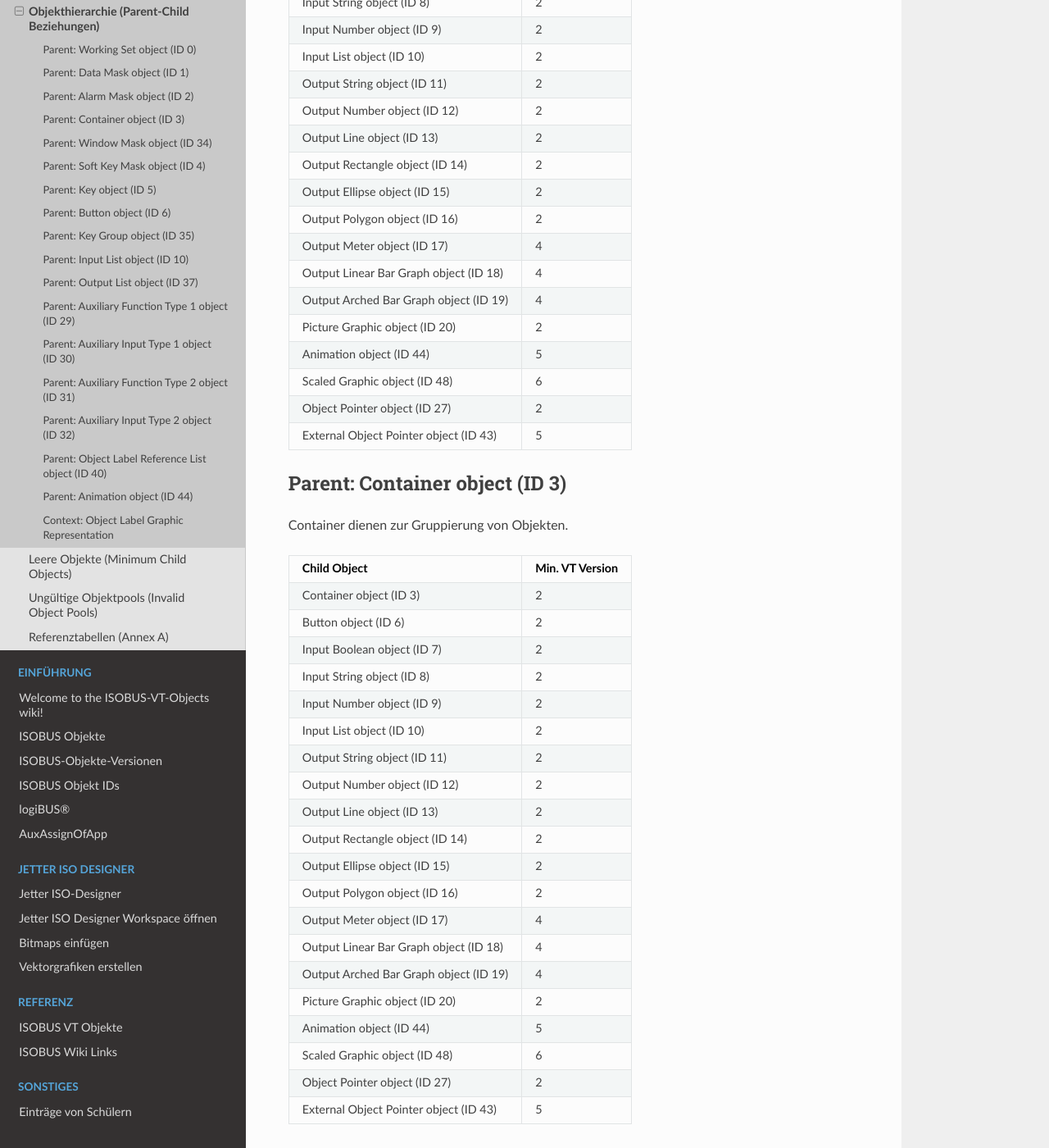
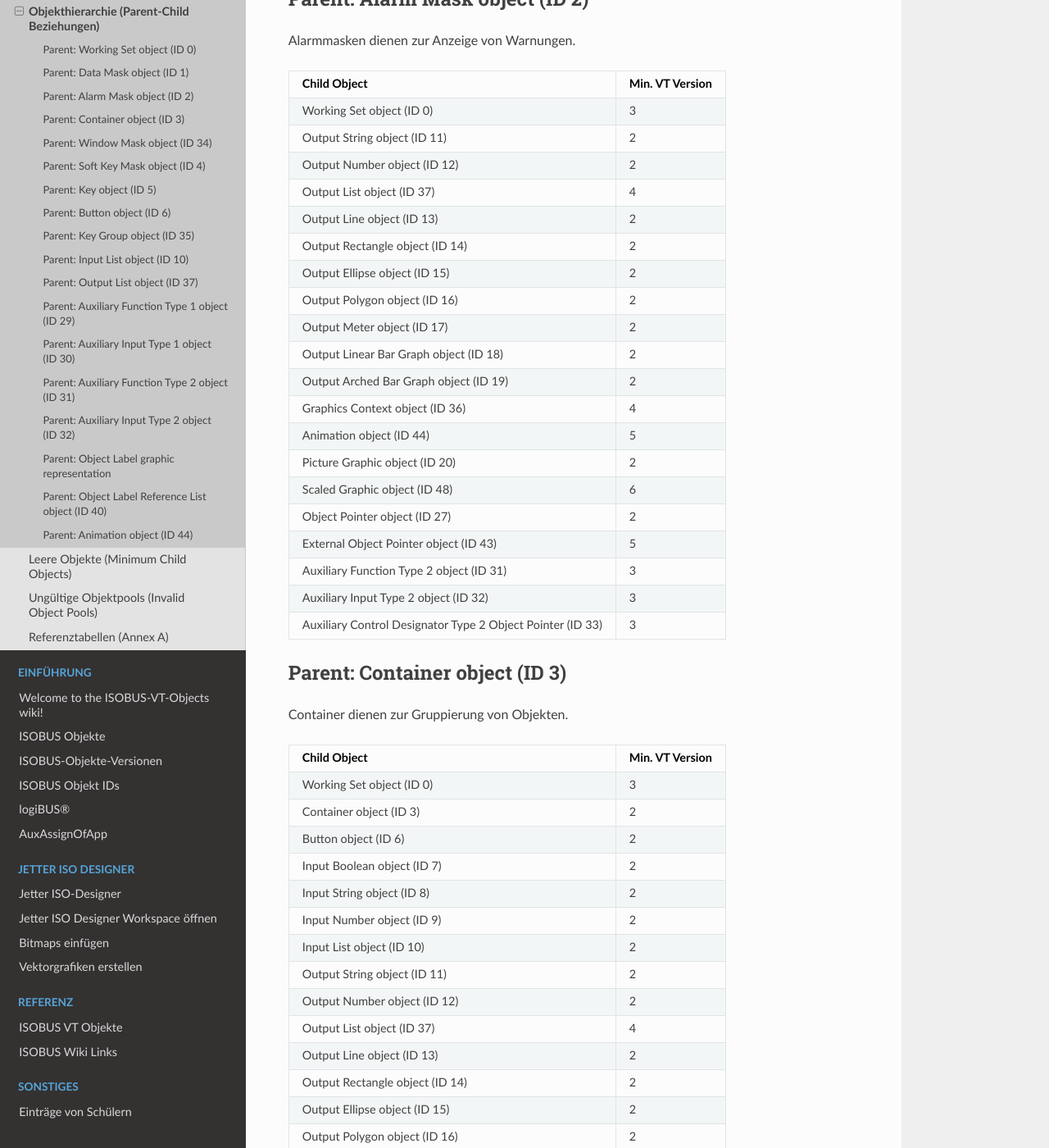
Before and after one commit to Meisterschulen-am-Ostbahnhof-Munchen/ISOBUS-VT-Objects-docs, a Sphinx documentation site: the page built from docs/Objekthierarchie.md, in a window 1280 px wide and 1400 px high, scrolled down 1999 px. Shown: the whole window at 82% size. Built offline with Sphinx 7.4.7 and the Read the Docs theme 3.1.0, drawn with Linux system fonts in a browser that asks for light colours; some of the changed text lies outside the part shown.

````diff
--- a/docs/Objekthierarchie.md
+++ b/docs/Objekthierarchie.md
@@ -2,6 +2,7 @@
 
 ```{index} single: Objekthierarchie
 ```
+
 
 Diese Seite basiert auf **Tabelle A.2 — Allowed hierarchical relationships of objects** der ISO 11783-6:2018 (Annex A). Sie definiert, welche Objekte (Child) in welchen anderen Objekten (Parent) enthalten sein dürfen.
 
@@ -15,6 +16,7 @@
 | Container object (ID 3) | 4 |
 | Output String object (ID 11) | 2 |
 | Output Number object (ID 12) | 2 |
+| Output List object (ID 37) | 4 |
 | Output Line object (ID 13) | 2 |
 | Output Rectangle object (ID 14) | 2 |
 | Output Ellipse object (ID 15) | 2 |
@@ -22,16 +24,17 @@
 | Output Meter object (ID 17) | 4 |
 | Output Linear Bar Graph object (ID 18) | 4 |
 | Output Arched Bar Graph object (ID 19) | 4 |
+| Graphics Context object (ID 36) | 4 |
 | Picture Graphic object (ID 20) | 2 |
 | Scaled Graphic object (ID 48) | 6 |
 | Object Pointer object (ID 27) | 4 |
-| External Object Pointer object (ID 43) | 5 |
 
 ## Parent: Data Mask object (ID 1)
 Die Datenmaske ist der Hauptanzeigebereich für die Bedienung.
 
 | Child Object | Min. VT Version |
 | :--- | :--- |
+| Working Set object (ID 0) | 3 |
 | Container object (ID 3) | 2 |
 | Button object (ID 6) | 2 |
 | Input Boolean object (ID 7) | 2 |
@@ -40,24 +43,56 @@
 | Input List object (ID 10) | 2 |
 | Output String object (ID 11) | 2 |
 | Output Number object (ID 12) | 2 |
+| Output List object (ID 37) | 4 |
 | Output Line object (ID 13) | 2 |
 | Output Rectangle object (ID 14) | 2 |
 | Output Ellipse object (ID 15) | 2 |
 | Output Polygon object (ID 16) | 2 |
-| Output Meter object (ID 17) | 4 |
-| Output Linear Bar Graph object (ID 18) | 4 |
-| Output Arched Bar Graph object (ID 19) | 4 |
+| Output Meter object (ID 17) | 2 |
+| Output Linear Bar Graph object (ID 18) | 2 |
+| Output Arched Bar Graph object (ID 19) | 2 |
+| Graphics Context object (ID 36) | 4 |
+| Animation object (ID 44) | 5 |
 | Picture Graphic object (ID 20) | 2 |
-| Animation object (ID 44) | 5 |
 | Scaled Graphic object (ID 48) | 6 |
 | Object Pointer object (ID 27) | 2 |
 | External Object Pointer object (ID 43) | 5 |
+| Auxiliary Function Type 2 object (ID 31) | 3 |
+| Auxiliary Input Type 2 object (ID 32) | 3 |
+| Auxiliary Control Designator Type 2 Object Pointer (ID 33) | 3 |
 
 ## Parent: Alarm Mask object (ID 2)
 Alarmmasken dienen zur Anzeige von Warnungen.
 
 | Child Object | Min. VT Version |
 | :--- | :--- |
+| Working Set object (ID 0) | 3 |
+| Output String object (ID 11) | 2 |
+| Output Number object (ID 12) | 2 |
+| Output List object (ID 37) | 4 |
+| Output Line object (ID 13) | 2 |
+| Output Rectangle object (ID 14) | 2 |
+| Output Ellipse object (ID 15) | 2 |
+| Output Polygon object (ID 16) | 2 |
+| Output Meter object (ID 17) | 2 |
+| Output Linear Bar Graph object (ID 18) | 2 |
+| Output Arched Bar Graph object (ID 19) | 2 |
+| Graphics Context object (ID 36) | 4 |
+| Animation object (ID 44) | 5 |
+| Picture Graphic object (ID 20) | 2 |
+| Scaled Graphic object (ID 48) | 6 |
+| Object Pointer object (ID 27) | 2 |
+| External Object Pointer object (ID 43) | 5 |
+| Auxiliary Function Type 2 object (ID 31) | 3 |
+| Auxiliary Input Type 2 object (ID 32) | 3 |
+| Auxiliary Control Designator Type 2 Object Pointer (ID 33) | 3 |
+
+## Parent: Container object (ID 3)
+Container dienen zur Gruppierung von Objekten.
+
+| Child Object | Min. VT Version |
+| :--- | :--- |
+| Working Set object (ID 0) | 3 |
 | Container object (ID 3) | 2 |
 | Button object (ID 6) | 2 |
 | Input Boolean object (ID 7) | 2 |
@@ -66,50 +101,30 @@
 | Input List object (ID 10) | 2 |
 | Output String object (ID 11) | 2 |
 | Output Number object (ID 12) | 2 |
+| Output List object (ID 37) | 4 |
 | Output Line object (ID 13) | 2 |
 | Output Rectangle object (ID 14) | 2 |
 | Output Ellipse object (ID 15) | 2 |
 | Output Polygon object (ID 16) | 2 |
-| Output Meter object (ID 17) | 4 |
-| Output Linear Bar Graph object (ID 18) | 4 |
-| Output Arched Bar Graph object (ID 19) | 4 |
+| Output Meter object (ID 17) | 2 |
+| Output Linear Bar Graph object (ID 18) | 2 |
+| Output Arched Bar Graph object (ID 19) | 2 |
+| Graphics Context object (ID 36) | 4 |
+| Animation object (ID 44) | 5 |
 | Picture Graphic object (ID 20) | 2 |
-| Animation object (ID 44) | 5 |
 | Scaled Graphic object (ID 48) | 6 |
 | Object Pointer object (ID 27) | 2 |
 | External Object Pointer object (ID 43) | 5 |
-
-## Parent: Container object (ID 3)
-Container dienen zur Gruppierung von Objekten.
-
-| Child Object | Min. VT Version |
-| :--- | :--- |
-| Container object (ID 3) | 2 |
-| Button object (ID 6) | 2 |
-| Input Boolean object (ID 7) | 2 |
-| Input String object (ID 8) | 2 |
-| Input Number object (ID 9) | 2 |
-| Input List object (ID 10) | 2 |
-| Output String object (ID 11) | 2 |
-| Output Number object (ID 12) | 2 |
-| Output Line object (ID 13) | 2 |
-| Output Rectangle object (ID 14) | 2 |
-| Output Ellipse object (ID 15) | 2 |
-| Output Polygon object (ID 16) | 2 |
-| Output Meter object (ID 17) | 4 |
-| Output Linear Bar Graph object (ID 18) | 4 |
-| Output Arched Bar Graph object (ID 19) | 4 |
-| Picture Graphic object (ID 20) | 2 |
-| Animation object (ID 44) | 5 |
-| Scaled Graphic object (ID 48) | 6 |
-| Object Pointer object (ID 27) | 2 |
-| External Object Pointer object (ID 43) | 5 |
+| Auxiliary Function Type 2 object (ID 31) | 3 |
+| Auxiliary Input Type 2 object (ID 32) | 3 |
+| Auxiliary Control Designator Type 2 Object Pointer (ID 33) | 3 |
 
 ## Parent: Window Mask object (ID 34)
 Fenstermasken werden in User-Layouts verwendet.
 
 | Child Object | Min. VT Version |
 | :--- | :--- |
+| Working Set object (ID 0) | 4 |
 | Container object (ID 3) | 4 |
 | Button object (ID 6) | 4 |
 | Input Boolean object (ID 7) | 4 |
@@ -118,6 +133,7 @@
 | Input List object (ID 10) | 4 |
 | Output String object (ID 11) | 4 |
 | Output Number object (ID 12) | 4 |
+| Output List object (ID 37) | 4 |
 | Output Line object (ID 13) | 4 |
 | Output Rectangle object (ID 14) | 4 |
 | Output Ellipse object (ID 15) | 4 |
@@ -125,11 +141,15 @@
 | Output Meter object (ID 17) | 4 |
 | Output Linear Bar Graph object (ID 18) | 4 |
 | Output Arched Bar Graph object (ID 19) | 4 |
+| Graphics Context object (ID 36) | 4 |
+| Animation object (ID 44) | 5 |
 | Picture Graphic object (ID 20) | 4 |
-| Animation object (ID 44) | 5 |
 | Scaled Graphic object (ID 48) | 6 |
 | Object Pointer object (ID 27) | 4 |
 | External Object Pointer object (ID 43) | 5 |
+| Auxiliary Function Type 2 object (ID 31) | 6 |
+| Auxiliary Input Type 2 object (ID 32) | 6 |
+| Auxiliary Control Designator Type 2 Object Pointer (ID 33) | 4 |
 
 ## Parent: Soft Key Mask object (ID 4)
 Definiert die Belegung der Softkeys.
@@ -145,9 +165,11 @@
 
 | Child Object | Min. VT Version |
 | :--- | :--- |
+| Working Set object (ID 0) | 4 |
 | Container object (ID 3) | 2 |
 | Output String object (ID 11) | 2 |
 | Output Number object (ID 12) | 2 |
+| Output List object (ID 37) | 4 |
 | Output Line object (ID 13) | 2 |
 | Output Rectangle object (ID 14) | 2 |
 | Output Ellipse object (ID 15) | 2 |
@@ -155,8 +177,9 @@
 | Output Meter object (ID 17) | 4 |
 | Output Linear Bar Graph object (ID 18) | 4 |
 | Output Arched Bar Graph object (ID 19) | 4 |
+| Graphics Context object (ID 36) | 4 |
+| Animation object (ID 44) | 5 |
 | Picture Graphic object (ID 20) | 2 |
-| Animation object (ID 44) | 5 |
 | Scaled Graphic object (ID 48) | 6 |
 | Object Pointer object (ID 27) | 2 |
 | External Object Pointer object (ID 43) | 5 |
@@ -166,9 +189,11 @@
 
 | Child Object | Min. VT Version |
 | :--- | :--- |
+| Working Set object (ID 0) | 4 |
 | Container object (ID 3) | 2 |
 | Output String object (ID 11) | 2 |
 | Output Number object (ID 12) | 2 |
+| Output List object (ID 37) | 4 |
 | Output Line object (ID 13) | 2 |
 | Output Rectangle object (ID 14) | 2 |
 | Output Ellipse object (ID 15) | 2 |
@@ -176,8 +201,9 @@
 | Output Meter object (ID 17) | 4 |
 | Output Linear Bar Graph object (ID 18) | 4 |
 | Output Arched Bar Graph object (ID 19) | 4 |
+| Graphics Context object (ID 36) | 4 |
+| Animation object (ID 44) | 5 |
 | Picture Graphic object (ID 20) | 2 |
-| Animation object (ID 44) | 5 |
 | Scaled Graphic object (ID 48) | 6 |
 | Object Pointer object (ID 27) | 2 |
 | External Object Pointer object (ID 43) | 5 |
@@ -196,18 +222,11 @@
 
 | Child Object | Min. VT Version |
 | :--- | :--- |
-| Container object (ID 3) | 4 |
+| Working Set object (ID 0) | 4 |
 | Output String object (ID 11) | 2 |
 | Output Number object (ID 12) | 2 |
-| Output Line object (ID 13) | 4 |
-| Output Rectangle object (ID 14) | 4 |
-| Output Ellipse object (ID 15) | 4 |
-| Output Polygon object (ID 16) | 4 |
-| Output Meter object (ID 17) | 4 |
-| Output Linear Bar Graph object (ID 18) | 4 |
-| Output Arched Bar Graph object (ID 19) | 4 |
+| Output List object (ID 37) | 4 |
 | Picture Graphic object (ID 20) | 2 |
-| Animation object (ID 44) | 5 |
 | Scaled Graphic object (ID 48) | 6 |
 | Object Pointer object (ID 27) | 4 |
 | External Object Pointer object (ID 43) | 5 |
@@ -217,9 +236,16 @@
 
 | Child Object | Min. VT Version |
 | :--- | :--- |
+| Working Set object (ID 0) | 4 |
 | Container object (ID 3) | 4 |
+| Button object (ID 6) | 4 |
+| Input Boolean object (ID 7) | 4 |
+| Input String object (ID 8) | 4 |
+| Input Number object (ID 9) | 4 |
+| Input List object (ID 10) | 4 |
 | Output String object (ID 11) | 4 |
 | Output Number object (ID 12) | 4 |
+| Output List object (ID 37) | 4 |
 | Output Line object (ID 13) | 4 |
 | Output Rectangle object (ID 14) | 4 |
 | Output Ellipse object (ID 15) | 4 |
@@ -227,11 +253,15 @@
 | Output Meter object (ID 17) | 4 |
 | Output Linear Bar Graph object (ID 18) | 4 |
 | Output Arched Bar Graph object (ID 19) | 4 |
+| Graphics Context object (ID 36) | 4 |
+| Animation object (ID 44) | 5 |
 | Picture Graphic object (ID 20) | 4 |
-| Animation object (ID 44) | 5 |
 | Scaled Graphic object (ID 48) | 6 |
 | Object Pointer object (ID 27) | 4 |
 | External Object Pointer object (ID 43) | 5 |
+| Auxiliary Function Type 2 object (ID 31) | 6 |
+| Auxiliary Input Type 2 object (ID 32) | 6 |
+| Auxiliary Control Designator Type 2 Object Pointer (ID 33) | 4 |
 
 ## Parent: Auxiliary Function Type 1 object (ID 29)
 Designator für Hilfsfunktionen (veraltet).
@@ -244,20 +274,30 @@
 | Output Rectangle object (ID 14) | 2 |
 | Output Ellipse object (ID 15) | 2 |
 | Output Polygon object (ID 16) | 2 |
-| Output Meter object (ID 17) | 4 |
-| Output Linear Bar Graph object (ID 18) | 4 |
-| Output Arched Bar Graph object (ID 19) | 4 |
 | Picture Graphic object (ID 20) | 2 |
-| Object Pointer object (ID 27) | 2 |
-| External Object Pointer object (ID 43) | 5 |
 
 ## Parent: Auxiliary Input Type 1 object (ID 30)
 Designator für Hilfseingänge (veraltet).
 
 | Child Object | Min. VT Version |
 | :--- | :--- |
+| Output String object (ID 11) | 2 |
+| Output Number object (ID 12) | 2 |
+| Output Line object (ID 13) | 2 |
+| Output Rectangle object (ID 14) | 2 |
+| Output Ellipse object (ID 15) | 2 |
+| Output Polygon object (ID 16) | 2 |
+| Picture Graphic object (ID 20) | 2 |
+
+## Parent: Auxiliary Function Type 2 object (ID 31)
+Designator für Hilfsfunktionen.
+
+| Child Object | Min. VT Version |
+| :--- | :--- |
+| Container object (ID 3) | 3 |
 | Output String object (ID 11) | 3 |
 | Output Number object (ID 12) | 3 |
+| Output List object (ID 37) | 4 |
 | Output Line object (ID 13) | 3 |
 | Output Rectangle object (ID 14) | 3 |
 | Output Ellipse object (ID 15) | 3 |
@@ -265,37 +305,20 @@
 | Output Meter object (ID 17) | 3 |
 | Output Linear Bar Graph object (ID 18) | 3 |
 | Output Arched Bar Graph object (ID 19) | 3 |
+| Graphics Context object (ID 36) | 4 |
 | Picture Graphic object (ID 20) | 3 |
-| Object Pointer object (ID 27) | 3 |
-| External Object Pointer object (ID 43) | 5 |
-
-## Parent: Auxiliary Function Type 2 object (ID 31)
-Designator für Hilfsfunktionen.
-
-| Child Object | Min. VT Version |
-| :--- | :--- |
-| Output String object (ID 11) | 3 |
-| Output Number object (ID 12) | 3 |
-| Output Line object (ID 13) | 3 |
-| Output Rectangle object (ID 14) | 3 |
-| Output Ellipse object (ID 15) | 3 |
-| Output Polygon object (ID 16) | 3 |
-| Output Meter object (ID 17) | 4 |
-| Output Linear Bar Graph object (ID 18) | 4 |
-| Output Arched Bar Graph object (ID 19) | 4 |
-| Picture Graphic object (ID 20) | 3 |
-| Animation object (ID 44) | 5 |
 | Scaled Graphic object (ID 48) | 6 |
 | Object Pointer object (ID 27) | 3 |
-| External Object Pointer object (ID 43) | 5 |
 
 ## Parent: Auxiliary Input Type 2 object (ID 32)
 Designator für Hilfseingänge.
 
 | Child Object | Min. VT Version |
 | :--- | :--- |
+| Container object (ID 3) | 3 |
 | Output String object (ID 11) | 3 |
 | Output Number object (ID 12) | 3 |
+| Output List object (ID 37) | 4 |
 | Output Line object (ID 13) | 3 |
 | Output Rectangle object (ID 14) | 3 |
 | Output Ellipse object (ID 15) | 3 |
@@ -303,20 +326,20 @@
 | Output Meter object (ID 17) | 3 |
 | Output Linear Bar Graph object (ID 18) | 3 |
 | Output Arched Bar Graph object (ID 19) | 3 |
+| Graphics Context object (ID 36) | 4 |
 | Picture Graphic object (ID 20) | 3 |
-| Animation object (ID 44) | 5 |
 | Scaled Graphic object (ID 48) | 6 |
 | Object Pointer object (ID 27) | 3 |
-| External Object Pointer object (ID 43) | 5 |
 
-
-## Parent: Object Label Reference List object (ID 40)
-Definiert Zuweisungen von Labels zu Objekten.
+## Parent: Object Label graphic representation
+Objekte, die als Icon/Grafik in einem Label verwendet werden dürfen.
 
 | Child Object | Min. VT Version |
 | :--- | :--- |
+| Container object (ID 3) | 4 |
 | Output String object (ID 11) | 4 |
 | Output Number object (ID 12) | 4 |
+| Output List object (ID 37) | 4 |
 | Output Line object (ID 13) | 4 |
 | Output Rectangle object (ID 14) | 4 |
 | Output Ellipse object (ID 15) | 4 |
@@ -324,11 +347,64 @@
 | Output Meter object (ID 17) | 4 |
 | Output Linear Bar Graph object (ID 18) | 4 |
 | Output Arched Bar Graph object (ID 19) | 4 |
+| Graphics Context object (ID 36) | 4 |
 | Picture Graphic object (ID 20) | 4 |
-| Animation object (ID 44) | 5 |
 | Scaled Graphic object (ID 48) | 6 |
 | Object Pointer object (ID 27) | 4 |
+
+## Parent: Object Label Reference List object (ID 40)
+Definiert Zuweisungen von Labels zu Objekten.
+
+| Child Object | Min. VT Version |
+| :--- | :--- |
+| Working Set object (ID 0) | 4 |
+| Data Mask object (ID 1) | 4 |
+| Alarm Mask object (ID 2) | 4 |
+| Container object (ID 3) | 4 |
+| Window Mask object (ID 34) | 4 |
+| Soft Key Mask object (ID 4) | 4 |
+| Key object (ID 5) | 4 |
+| Button object (ID 6) | 4 |
+| Input Boolean object (ID 7) | 4 |
+| Input String object (ID 8) | 4 |
+| Input Number object (ID 9) | 4 |
+| Input List object (ID 10) | 4 |
+| Output String object (ID 11) | 4 |
+| Output Number object (ID 12) | 4 |
+| Output List object (ID 37) | 4 |
+| Output Line object (ID 13) | 4 |
+| Output Rectangle object (ID 14) | 4 |
+| Output Ellipse object (ID 15) | 4 |
+| Output Polygon object (ID 16) | 4 |
+| Output Meter object (ID 17) | 4 |
+| Output Linear Bar Graph object (ID 18) | 4 |
+| Output Arched Bar Graph object (ID 19) | 4 |
+| Graphics Context object (ID 36) | 4 |
+| Animation object (ID 44) | 5 |
+| Picture Graphic object (ID 20) | 4 |
+| Scaled Graphic object (ID 48) | 6 |
+| Number Variable object (ID 21) | 5 |
+| String Variable object (ID 22) | 5 |
+| Font Attributes object (ID 23) | 5 |
+| Line Attributes object (ID 24) | 5 |
+| Fill Attributes object (ID 25) | 5 |
+| Input Attributes object (ID 26) | 5 |
+| Extended Input Attributes object (ID 41) | 5 |
+| Colour Map object (ID 42) | 5 |
+| Object Label Reference List object (ID 40) | 5 |
+| Object Pointer object (ID 27) | 5 |
+| External Object Definition object (ID 45) | 5 |
+| External Reference NAME object (ID 46) | 5 |
 | External Object Pointer object (ID 43) | 5 |
+| Macro object (ID 47) | 5 |
+| Auxiliary Function Type 1 object (ID 29) | 5 |
+| Auxiliary Input Type 1 object (ID 30) | 5 |
+| Auxiliary Function Type 2 object (ID 31) | 4 |
+| Auxiliary Input Type 2 object (ID 32) | 4 |
+| Auxiliary Control Designator Type 2 Object Pointer (ID 33) | 5 |
+| Colour Palette object (ID 49) | 6 |
+| Graphic Data object (ID 50) | 6 |
+| Working Set Special Controls object (ID 51) | 6 |
 
 ## Parent: Animation object (ID 44)
 Sequenz von Objekten.
@@ -338,6 +414,7 @@
 | Container object (ID 3) | 5 |
 | Output String object (ID 11) | 5 |
 | Output Number object (ID 12) | 5 |
+| Output List object (ID 37) | 5 |
 | Output Line object (ID 13) | 5 |
 | Output Rectangle object (ID 14) | 5 |
 | Output Ellipse object (ID 15) | 5 |
@@ -345,29 +422,9 @@
 | Output Meter object (ID 17) | 5 |
 | Output Linear Bar Graph object (ID 18) | 5 |
 | Output Arched Bar Graph object (ID 19) | 5 |
+| Graphics Context object (ID 36) | 5 |
+| Animation object (ID 44) | 5 |
 | Picture Graphic object (ID 20) | 5 |
-| Animation object (ID 44) | 5 |
 | Scaled Graphic object (ID 48) | 6 |
 | Object Pointer object (ID 27) | 5 |
 | External Object Pointer object (ID 43) | 5 |
-
-## Context: Object Label Graphic Representation
-Objekte, die als Icon/Grafik in einem Label (via ID 40 oder direkt) verwendet werden dürfen.
-
-| Child Object | Min. VT Version |
-| :--- | :--- |
-| Container object (ID 3) | 4 |
-| Output String object (ID 11) | 4 |
-| Output Number object (ID 12) | 4 |
-| Output Line object (ID 13) | 4 |
-| Output Rectangle object (ID 14) | 4 |
-| Output Ellipse object (ID 15) | 4 |
-| Output Polygon object (ID 16) | 4 |
-| Output Meter object (ID 17) | 4 |
-| Output Linear Bar Graph object (ID 18) | 4 |
-| Output Arched Bar Graph object (ID 19) | 4 |
-| Picture Graphic object (ID 20) | 4 |
-| Animation object (ID 44) | 5 |
-| Scaled Graphic object (ID 48) | 6 |
-| Object Pointer object (ID 27) | 4 |
-| External Object Pointer object (ID 43) | 5 |
````
